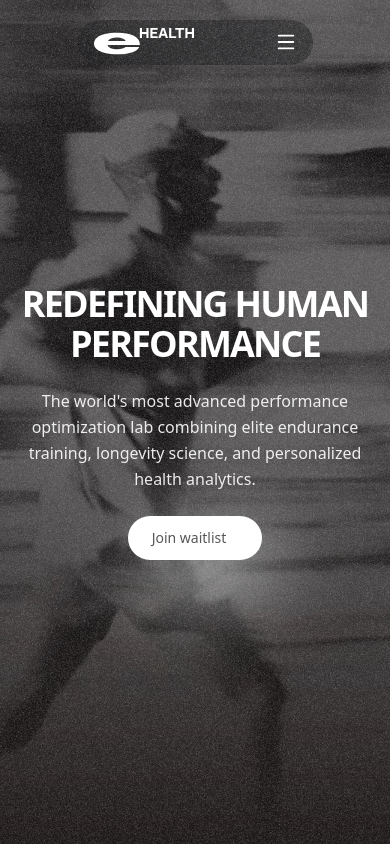
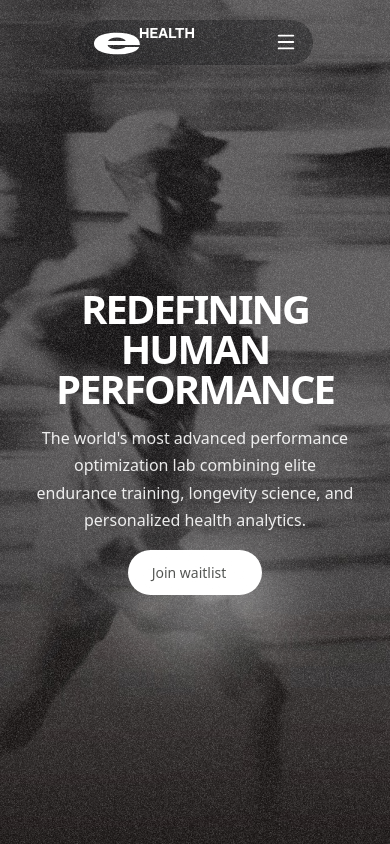
Before and after one commit to mohitkrishn/enroute-health-react, a React (Vite) app: page / in a window 390 px wide. Built offline with nearby package versions, Linux system fonts and the light colour scheme; some icons are missing.

Commit message:
Updated the responsive by Monu

```diff
--- a/src/components/Hero.jsx
+++ b/src/components/Hero.jsx
@@ -4,67 +4,51 @@ import Font2 from "../assets/fonts/homepage_parafont.ttf";
 
 const Hero = () => {
   return (
-    <div className="w-full min-h-screen text-white flex flex-col justify-center items-center text-center gap-6 px-4 sm:px-6">
+    <section
+      className="w-full min-h-screen flex flex-col items-center justify-center text-center text-white px-4"
+      style={{ gap: "clamp(1rem, 3vw, 2.5rem)" }}
+    >
 
-      {/* Heading */}
       <h1
-        className="
-          uppercase
-          w-full
-          max-w-[90vw]
-          text-4xl
-          sm:text-5xl
-          md:text-7xl
-          lg:text-9xl
-          font-bold
-          tracking-tighter
-        "
-        style={{ fontFamily: Font1 }}
+        className="uppercase font-bold tracking-tighter mt-10"
+        style={{
+          fontFamily: Font1,
+          fontSize: "clamp(2.5rem, 8vw, 9rem)",
+          maxWidth: "90vw",
+          lineHeight: 1,
+        }}
       >
         Redefining Human Performance
       </h1>
 
-      {/* Paragraph */}
+
       <p
-        className="
-          w-full
-          sm:w-[80%]
-          md:w-[50%]
-          lg:w-[33.6vw]
-          text-base
-          sm:text-lg
-          leading-relaxed
-          text-white/90
-        "
-        style={{ fontFamily: Font2 }}
+        className="text-white/90"
+        style={{
+          fontFamily: Font2,
+          fontSize: "clamp(1rem, 1.6vw, 1.125rem)",
+          maxWidth: "clamp(20rem, 50vw, 34rem)",
+          lineHeight: 1.7,
+        }}
       >
         The world's most advanced performance optimization lab combining elite
         endurance training, longevity science, and personalized health analytics.
       </p>
 
-      {/* Button */}
+
       <button
-        className="
-          bg-white
-          text-[#4b4d4a]
-          text-sm
-          sm:text-base
-          font-medium
-          px-6
-          py-3
-          sm:py-4
-          rounded-full
-          flex
-          items-center
-          gap-3
-          sm:gap-6
-        "
-        style={{ boxShadow: "rgb(255, 255, 255) 11px 28px 84px" }}
+        className="bg-white text-[#4b4d4a] font-medium rounded-full flex items-center justify-center transition-transform duration-300 hover:scale-105"
+        style={{
+          fontSize: "clamp(0.875rem, 1.2vw, 1rem)",
+          padding: "clamp(0.75rem, 1.4vw, 1.25rem) clamp(1.5rem, 3vw, 2.75rem)",
+          gap: "clamp(0.75rem, 2vw, 1.5rem)",
+          boxShadow: "rgb(255, 255, 255) 11px 28px 84px",
+        }}
       >
         Join waitlist
         <i className="ri-arrow-right-long-line text-lg"></i>
       </button>
-    </div>
+    </section>
   );
 };
 
```
